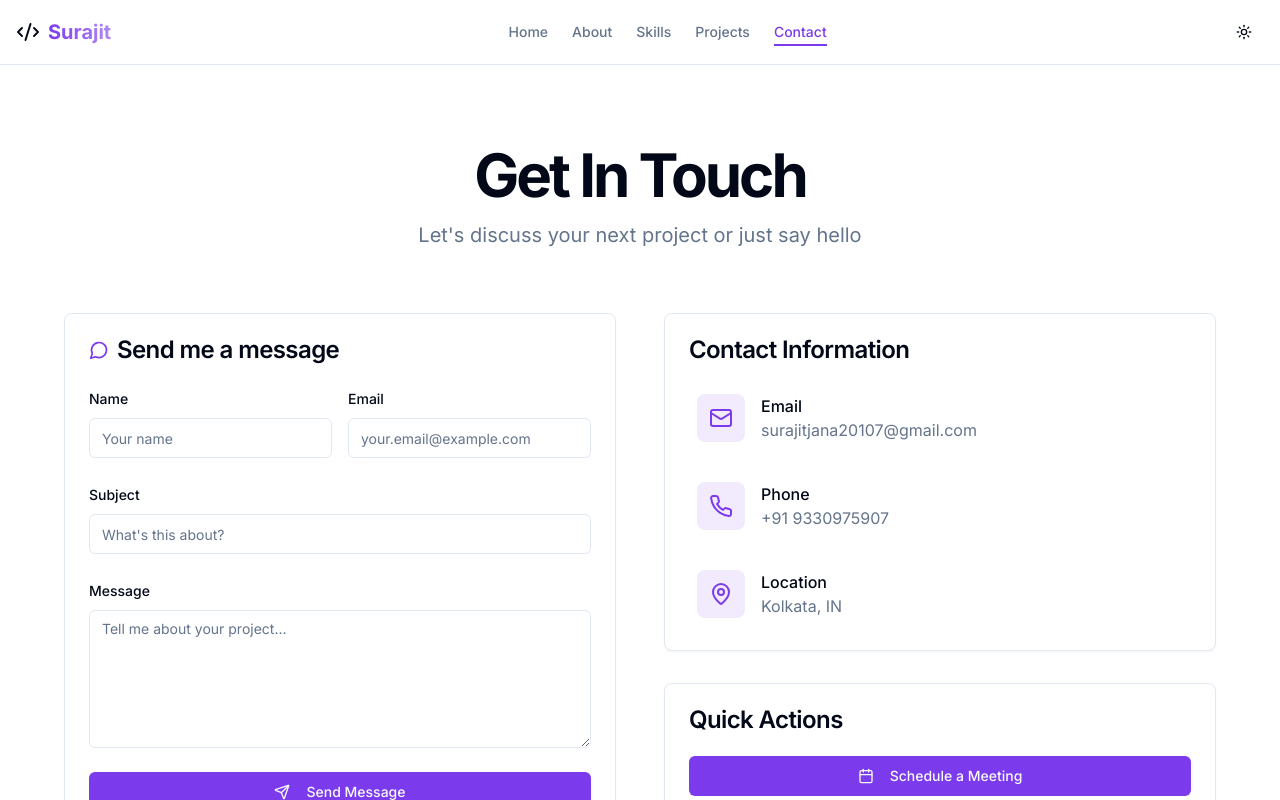
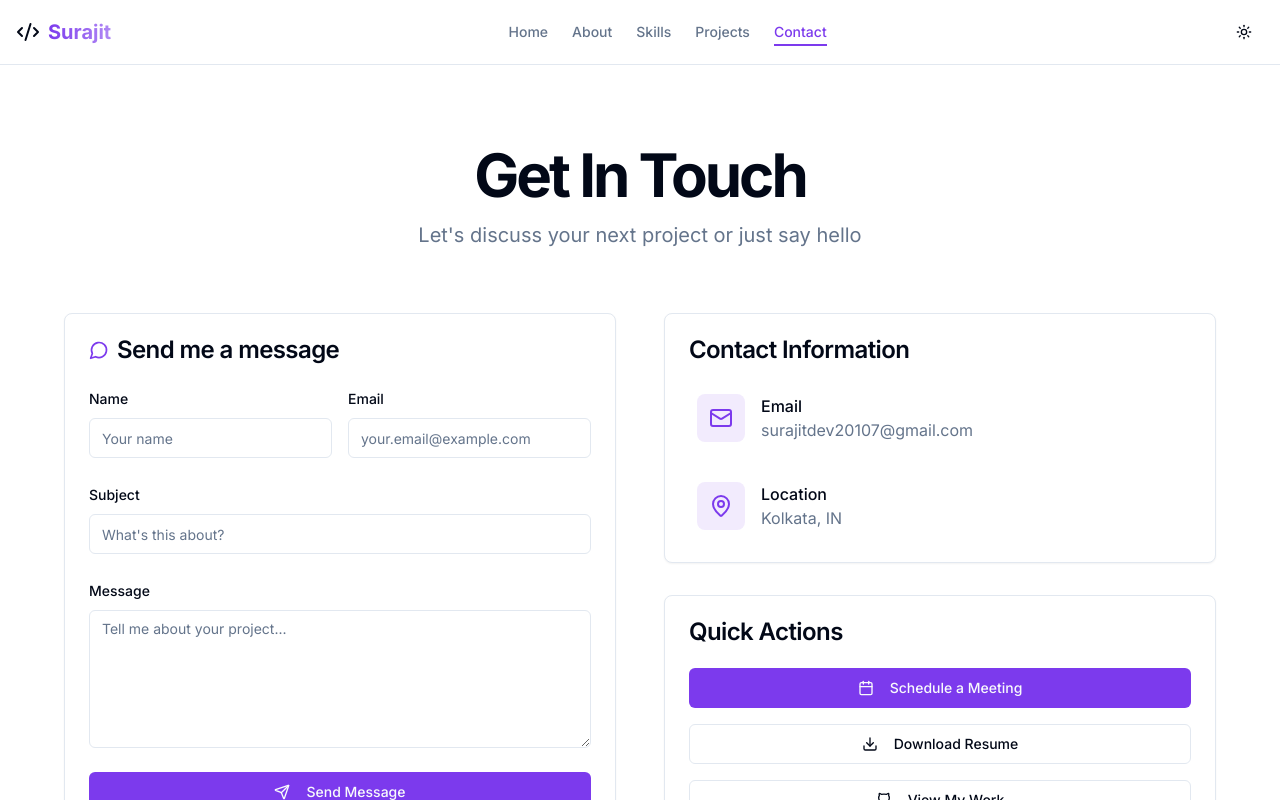
Before and after one commit to surajit20107/Portfolio, a Next.js app: page /contact in a window 1280 px wide. Shown: the top 800 px of the page. Built offline with nearby package versions, Linux system fonts and the light colour scheme.

Commit message:
Changed mail of contact page

```diff
--- a/app/contact/page.tsx
+++ b/app/contact/page.tsx
@@ -156,8 +156,8 @@ export default function ContactPage() {
               </CardHeader>
               <CardContent className="space-y-6">
                 {[
-                  { icon: Mail, label: "Email", value: "surajitjana20107@gmail.com", href: "mailto:surajitjana20107@gmail.com" },
-                  { icon: Phone, label: "Phone", value: "+91 9330975907", href: "tel:+91 9330975907" },
+                  { icon: Mail, label: "Email", value: "surajitdev20107@gmail.com", href: "mailto:surajitdev20107@gmail.com" },
+                  // { icon: Phone, label: "Phone", value: "+91 9330975907", href: "tel:+91 9330975907" },
                   { icon: MapPin, label: "Location", value: "Kolkata, IN", href: "#" },
                 ].map((item, index) => (
                   <div
```
